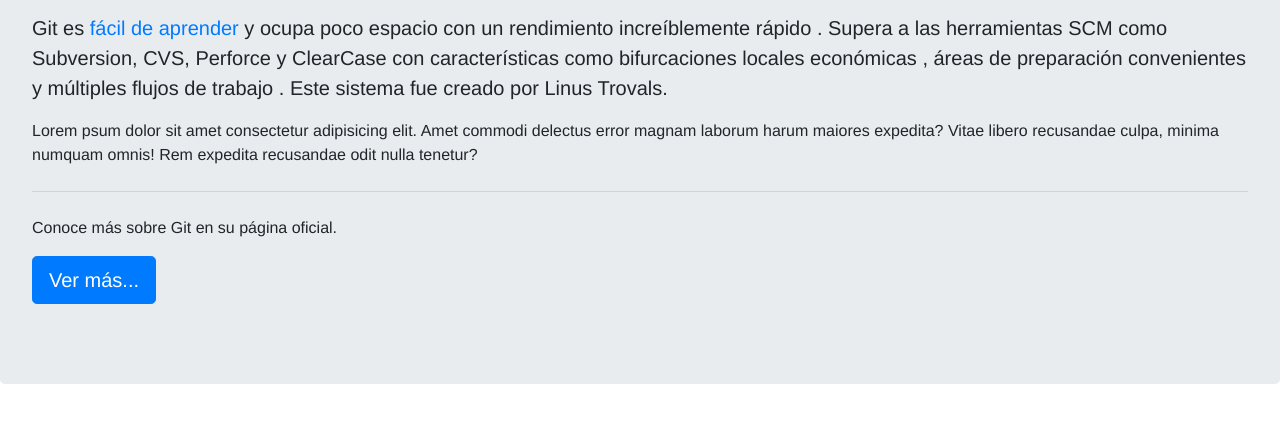
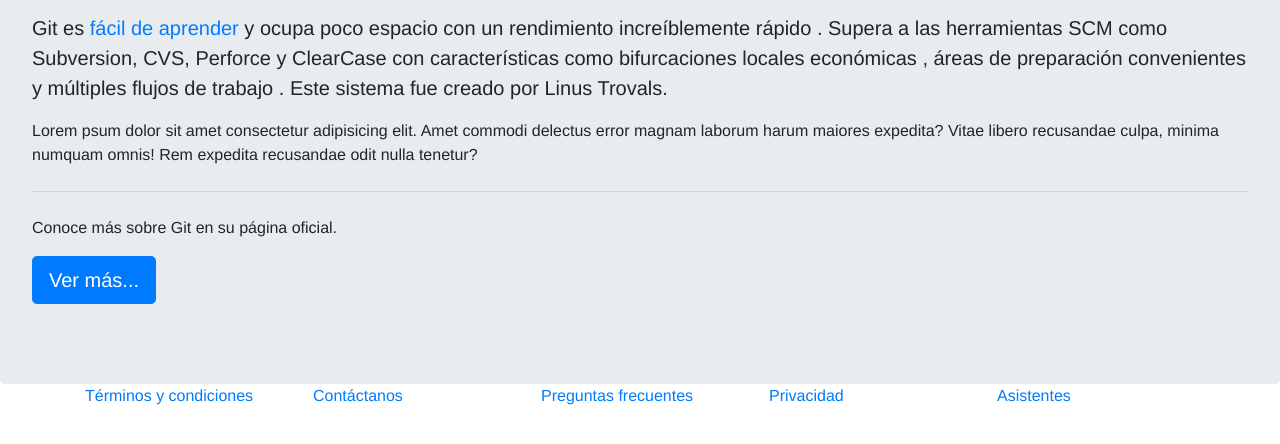
Before and after one commit to facusanchezok/proyectosrolling, a plain HTML site: page index.html in a window 1280 px wide. Shown: the part 260-704 px from the top of the page. Drawn offline with nearby package versions, Linux system fonts and the light colour scheme.

Commit message:
agregando anclas al footer

```diff
--- a/index.html
+++ b/index.html
@@ -64,7 +64,21 @@
     <footer id="footer">
       <div class="container">
         <div class="row">
-
+          <div class="col-12 col-md">
+            <a href="#">Términos y condiciones</a>
+          </div>
+          <div class="col-12 col-md">
+            <a href="#">Contáctanos</a>
+          </div>
+          <div class="col-12 col-md">
+            <a href="#">Preguntas frecuentes</a>
+          </div>
+          <div class="col-12 col-md">
+            <a href="#">Privacidad</a>
+          </div>
+          <div class="col-12 col-md">
+            <a href="#">Asistentes</a>
+          </div>
         </div>
       </div>
     </footer>
```
